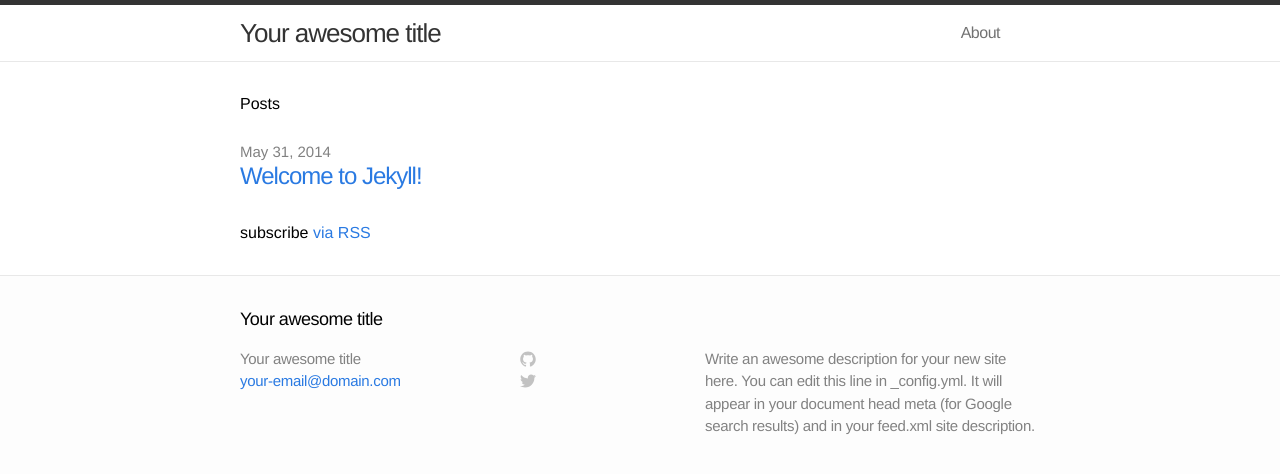
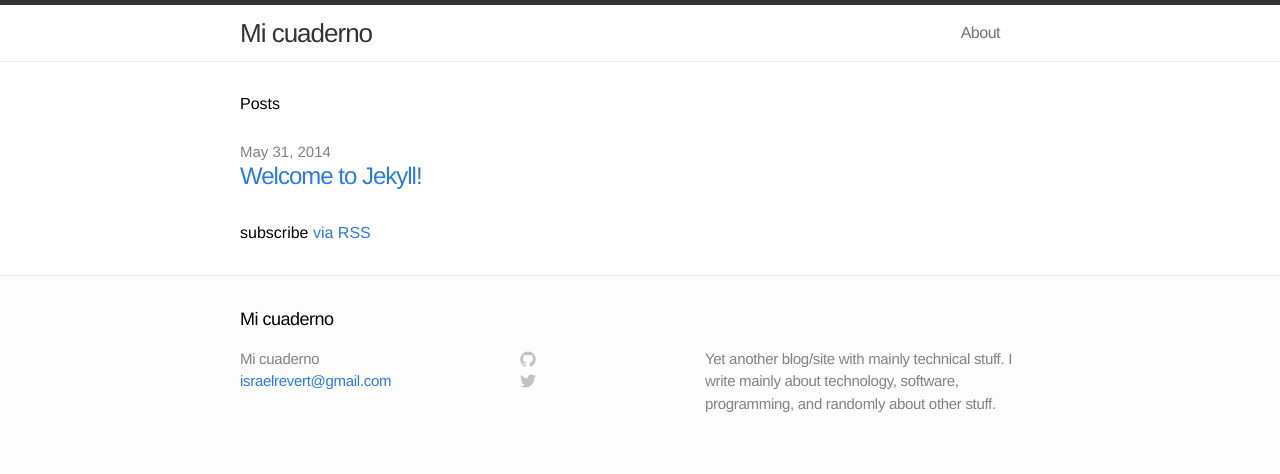
Before and after one commit to irevert/irevert.github.com, a Jekyll site: the page built from index.html, in a window 1280 px wide. Shown: the top 474 px of the page. Built offline with Jekyll 4.4.1, drawn with Linux system fonts in a browser that asks for light colours.

Commit message:
update config

```diff
--- a/_config.yml
+++ b/_config.yml
@@ -1,9 +1,9 @@
 # Site settings
-title: Your awesome title
-email: your-email@domain.com
-description: "Write an awesome description for your new site here. You can edit this line in _config.yml. It will appear in your document head meta (for Google search results) and in your feed.xml site description."
+title: Mi cuaderno
+email: israelrevert@gmail.com
+description: "Yet another blog/site with mainly technical stuff.  I write mainly about technology, software, programming, and randomly about other stuff."
 baseurl: ""
-url: "http://yourdomain.com"
+url: "http://irevert.github.com"
 
 # Build settings
 markdown: kramdown
```
Also changed, not shown: _drafts/how-i-built-this-site.md (added, +1 -0 lines).
